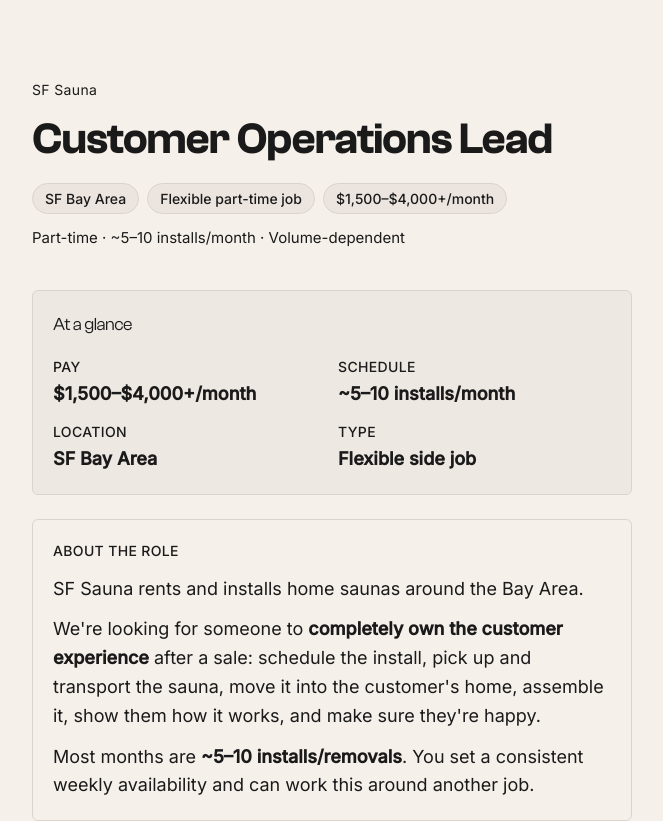
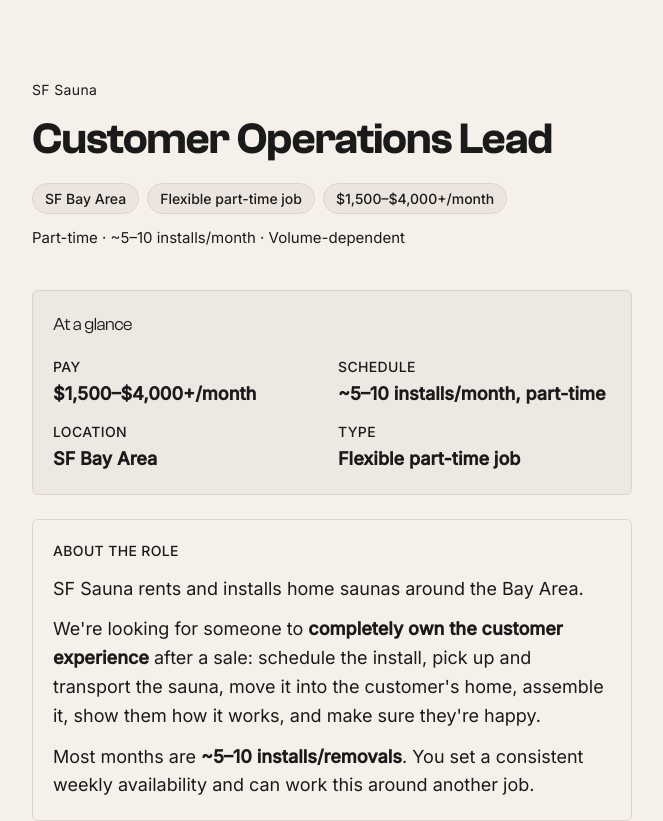
Before and after one commit to aryzach/aryzach.github.io, a React (Vite) app: page /careers/customer-operations-lead in a window 1280 px wide. Shown: the top 821 px of the page, without its empty margins (308-971 px from the left). Built offline with nearby package versions, Linux system fonts and the light colour scheme; no server answers.

Commit message:
Changes
Co-authored-by: aryzach <30701475+aryzach@users.noreply.github.com>

```diff
--- a/src/pages/CustomerOperationsLead.tsx
+++ b/src/pages/CustomerOperationsLead.tsx
@@ -141,7 +141,7 @@ const CustomerOperationsLead = () => {
                 <p className="text-[14px] font-medium uppercase tracking-wide text-muted-foreground">
                   Schedule
                 </p>
-                <p className="mt-0.5 font-semibold text-foreground">~5–10 installs/month</p>
+                <p className="mt-0.5 font-semibold text-foreground">~5–10 installs/month, part-time</p>
               </div>
               <div>
                 <p className="text-[14px] font-medium uppercase tracking-wide text-muted-foreground">
@@ -153,7 +153,7 @@ const CustomerOperationsLead = () => {
                 <p className="text-[14px] font-medium uppercase tracking-wide text-muted-foreground">
                   Type
                 </p>
-                <p className="mt-0.5 font-semibold text-foreground">Flexible side job</p>
+                <p className="mt-0.5 font-semibold text-foreground">Flexible part-time job</p>
               </div>
             </div>
           </div>
```
